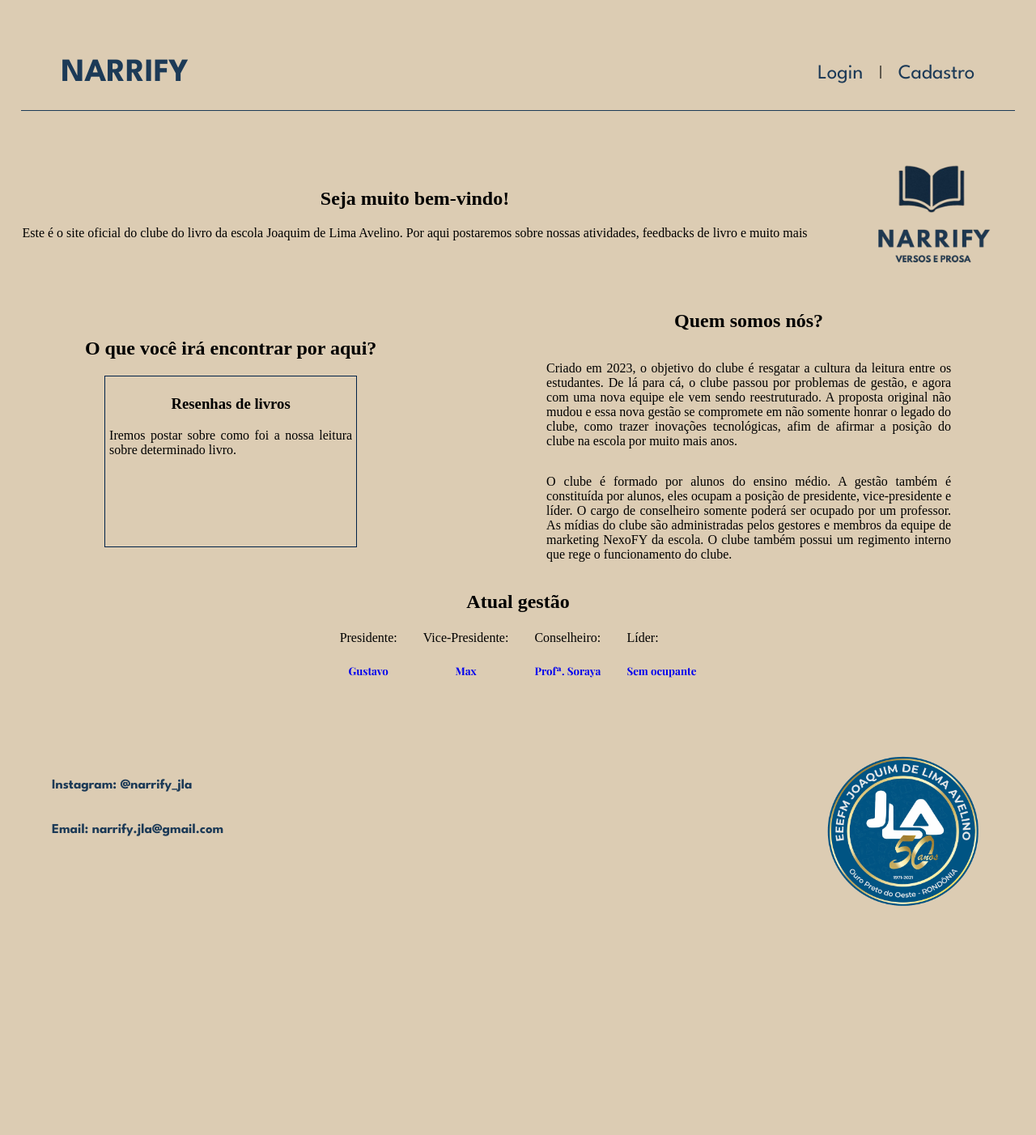
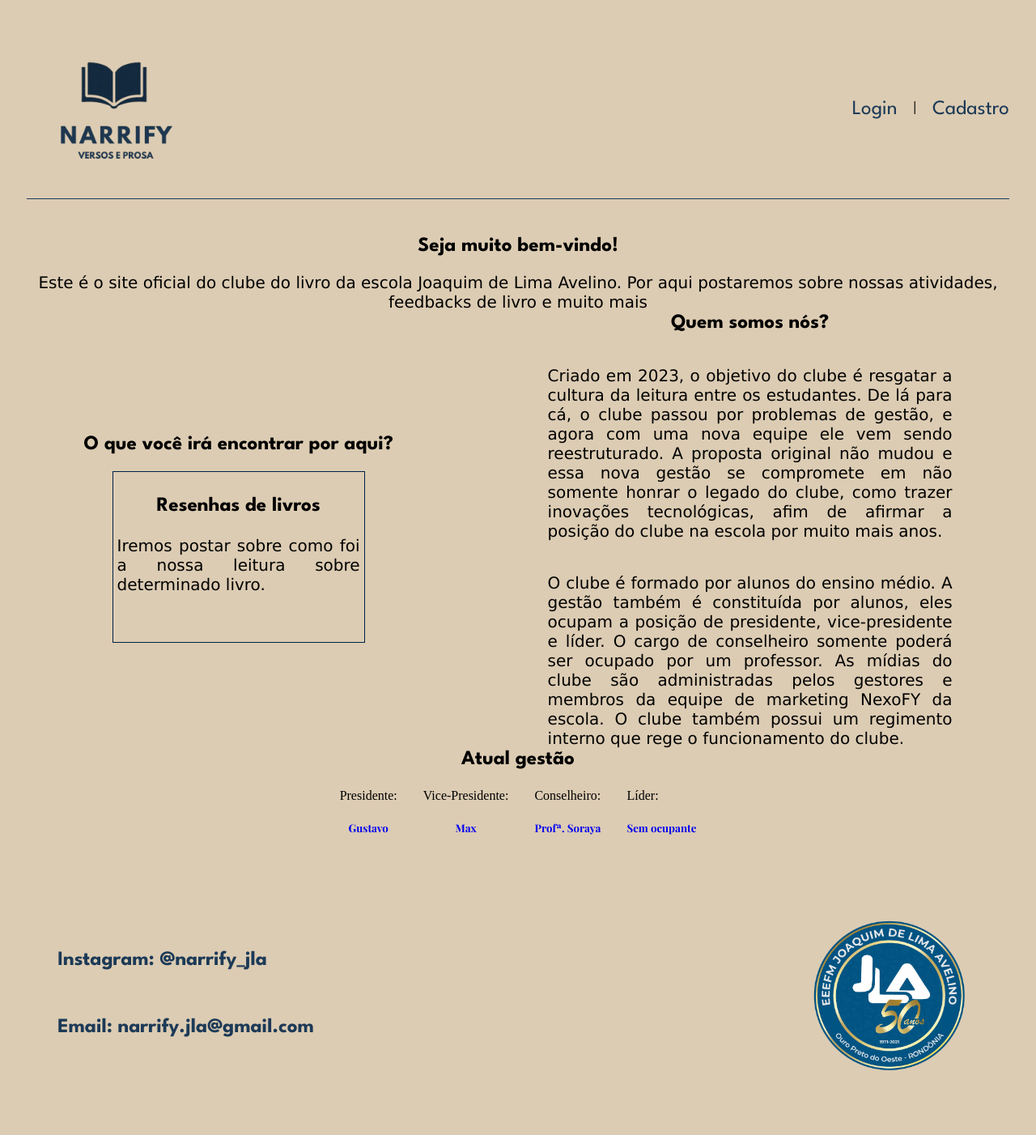
Before and after one commit to Azazel-Admetus/clube_do_livro-JLA, a PHP site: page /html/index.html in a window 1280 px wide. Shown: the whole page at 81% size. Before the commit the page ends 1119 px from the top, so only its background shows below. Run offline with PHP 8.4, Linux system fonts and the light colour scheme; some web fonts are replaced.

Commit message:
por hoje é só. Comecei a estilizar o index, mudando algumas coisas, mas acho que vou estilizar tudo de novo e ir de etapa em etapa

```diff
--- a/css/index.css
+++ b/css/index.css
@@ -15,7 +15,7 @@
 
 
 body {
-    margin: 0;
+    margin: 05;
     padding: 0;
     /* display: flex;
     flex-wrap: wrap; */
@@ -26,12 +26,13 @@ header {
     display: flex;
     flex-direction: row;
     justify-content: space-between;
-    padding: 20px 50px;
     align-items: center;
     text-align: center;
     margin: 2%;
+    padding: 0;
     padding-bottom: 0px;
-    border-bottom: #1c3a57 solid 1px;
+    border-bottom: #1c3a57 solid 1px
+
 }
 
 nav ul {
@@ -146,4 +147,17 @@ footer{
 img{
     width: 200px;
     height: 200px;
+    padding: 10px;
+    background-size: cover;
 }
+.titulo{
+    font-family: var(--fontemain);
+    font-weight: 700;
+    font-size: 25px;
+}
+.texto{
+    font-family: 'Lucida Sans', 'Lucida Sans Regular', 'Lucida Grande', 'Lucida Sans Unicode', Geneva, Verdana, sans-serif;
+    font-style: 600;
+    font-size: 20px;
+
+}
--- a/html/index.html
+++ b/html/index.html
@@ -3,14 +3,13 @@
 <head>
     <meta charset="UTF-8">
     <meta name="viewport" content="width=device-width, initial-scale=1.0">
-    <link rel="stylesheet" href="../css/index.css?v=1.0">
+    <link rel="stylesheet" href="../css/index.css?v=1.1">
     <title>Narrify - Versos e Prosa</title>
 </head>
 <body>
     <main>
         <header>
-            <h1>NARRIFY
-            </h1>
+            <img src="../img/logo-principal-slogan-transparente.png" alt="Logo do Clube do Livro">
             <nav>
                 <ul>
                     <li>
@@ -28,8 +27,6 @@
                 <h2 class="titulo">Seja muito bem-vindo!</h2>
                 <p class="texto">Este é o site oficial do clube do livro da escola Joaquim de Lima Avelino. Por aqui postaremos sobre nossas atividades, feedbacks de livro e muito mais</p>
             </div>
-
-            <img src="../img/logo-principal-slogan-transparente.png" alt="Logo do Clube do Livro">
         </section>
         <div id="main-content">
             <section id="content">
@@ -113,7 +110,7 @@
             div.style.opacity = 0;
             setTimeout(() => {
                 const {titulo, descricao} = conteudos[index];
-                div.innerHTML = `<h3>${titulo}</h3><p>${descricao}</p>`;
+                div.innerHTML = `<h3 class="titulo">${titulo}</h3><p class="texto">${descricao}</p>`;
 
                 index = (index + 1) % conteudos.length;
                 div.style.opacity = 1;
```
